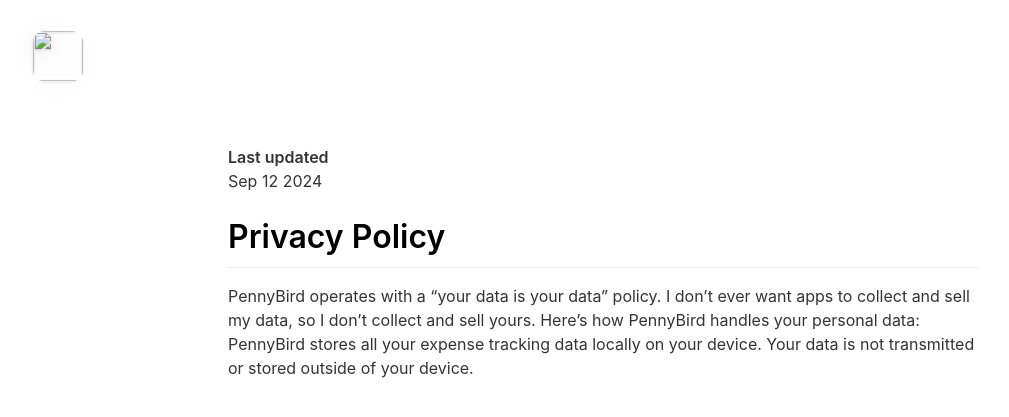
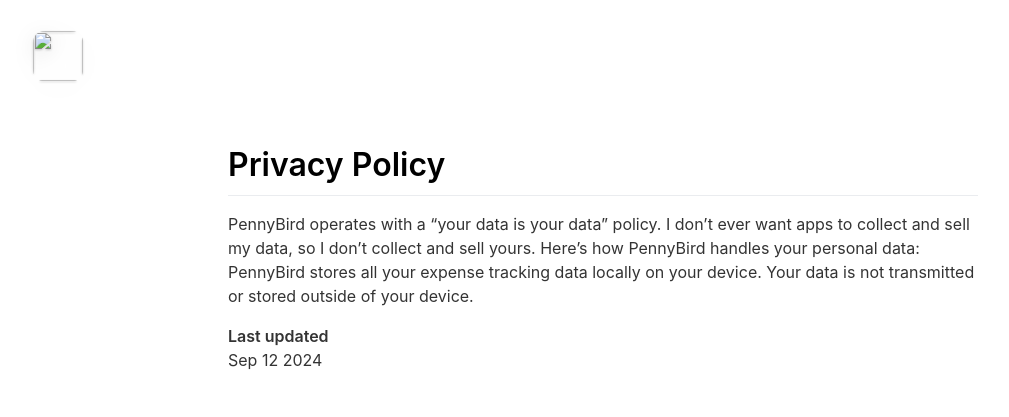
Before and after one commit to kardaj/pennybirdapp, a Jekyll site: the page built from _pages/privacypolicy.md, in a window 1280 px wide. Shown: the top 417 px of the page, without its empty margins (37-1046 px from the left). Built offline with Jekyll 4.4.1, drawn with Linux system fonts in a browser that asks for light colours; nearby versions of some CDN libraries.

```diff
--- a/_pages/privacypolicy.md
+++ b/_pages/privacypolicy.md
@@ -4,8 +4,8 @@ title: Privacy
 include_in_header: false
 ---
 
+# Privacy Policy
+PennyBird operates with a "your data is your data" policy. I don't ever want apps to collect and sell my data, so I don't collect and sell yours. Here's how PennyBird handles your personal data: PennyBird stores all your expense tracking data locally on your device. Your data is not transmitted or stored outside of your device.
+
 **Last updated**
 Sep 12 2024
-
-# Privacy Policy
-PennyBird operates with a "your data is your data" policy. I don't ever want apps to collect and sell my data, so I don't collect and sell yours. Here's how PennyBird handles your personal data: PennyBird stores all your expense tracking data locally on your device. Your data is not transmitted or stored outside of your device.
```
